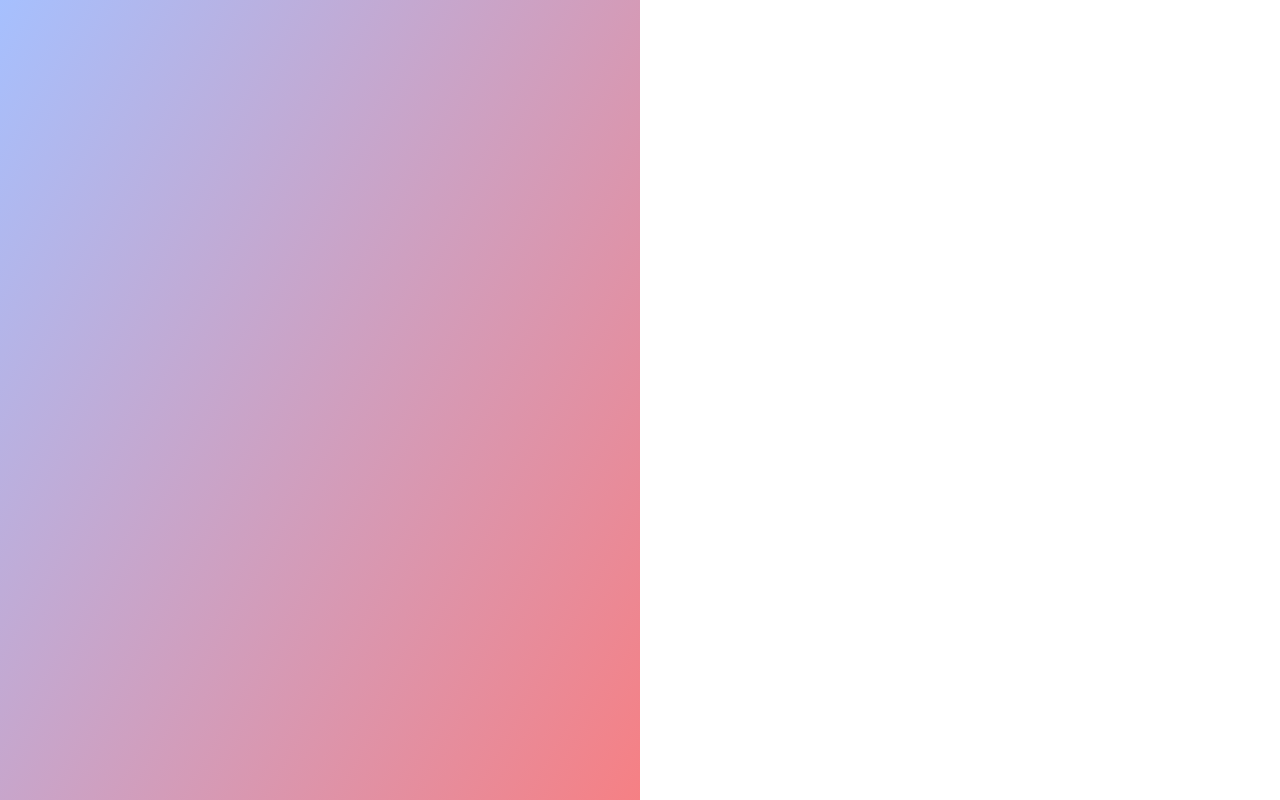
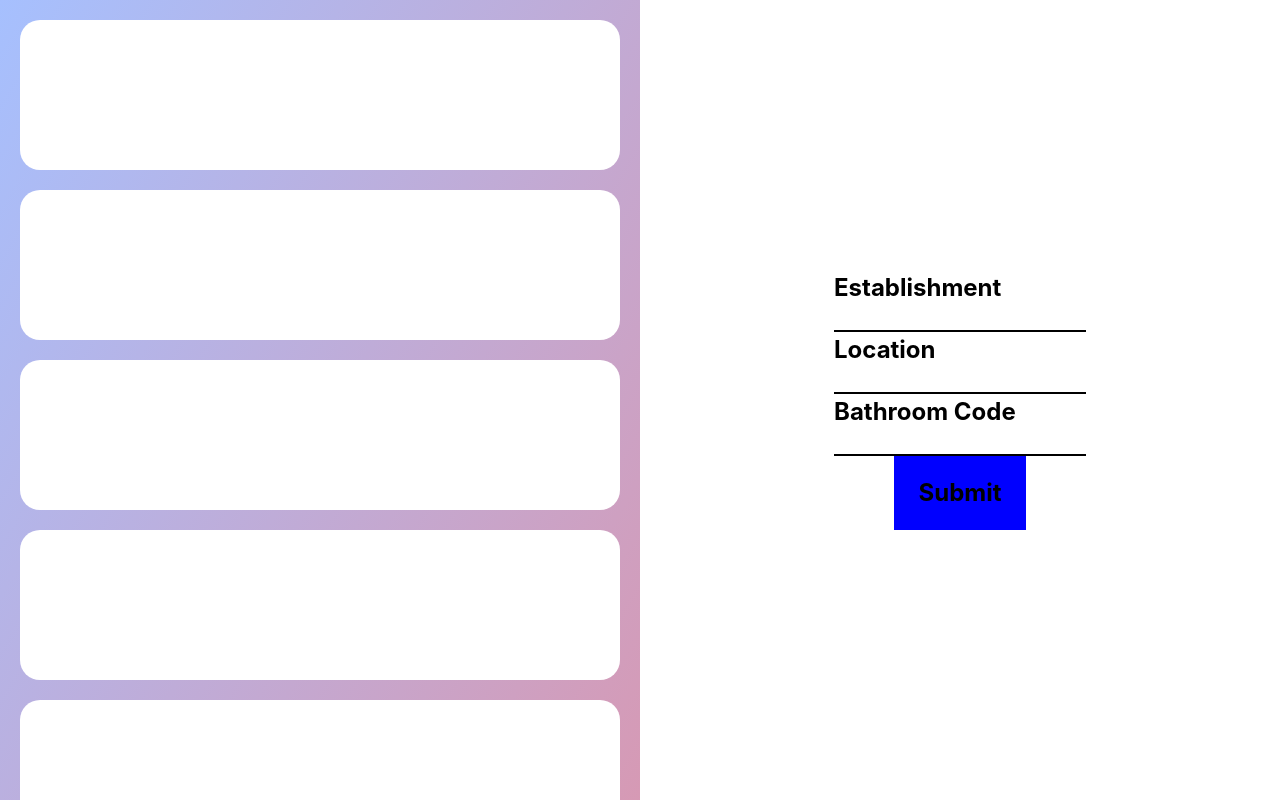
Before and after one commit to gonzalespaulb/crud-practice, a React (Create React App) app in the folder client/: page / in a window 1280 px wide. Shown: the top 800 px of the page. Built offline with nearby package versions, Linux system fonts and the light colour scheme.

Commit message:
all elements in

```diff
--- a/client/src/Main/Inputs/Inputs.js
+++ b/client/src/Main/Inputs/Inputs.js
@@ -1,9 +1,41 @@
-import { MainContainer } from "./styles"
+import {
+  MainContainer,
+  InputContainer,
+  InputLabel,
+  EstablishmentInput,
+  LocationInput,
+  CodeInput,
+  BottomUnderline,
+  SubmitBtn,
+  SubmitText,
+} from "./styles";
 
 const Inputs = () => {
-    return <MainContainer>
+  return (
+    <MainContainer>
+      <InputContainer>
+        <InputLabel>Establishment</InputLabel>
+        <EstablishmentInput/>
+        <BottomUnderline/>
+      </InputContainer>
 
+      <InputContainer>
+        <InputLabel>Location</InputLabel>
+        <LocationInput/>
+        <BottomUnderline/>
+      </InputContainer>
+
+      <InputContainer>
+        <InputLabel>Bathroom Code</InputLabel>
+        <CodeInput/>
+        <BottomUnderline/>
+      </InputContainer>
+
+      <SubmitBtn>
+        <SubmitText>Submit</SubmitText>
+      </SubmitBtn>
     </MainContainer>
-}
+  );
+};
 
 export default Inputs;
--- a/client/src/Main/Inputs/styles.js
+++ b/client/src/Main/Inputs/styles.js
@@ -2,4 +2,58 @@ import styled from "styled-components";
 
 export const MainContainer = styled.div`
     background: #fff;
+    height: 100vh;
+    position: sticky;
+    top: 0;
+    display: flex;
+    flex-direction: column;
+    justify-content: center;
+    align-items: center;
 `;
+
+export const InputContainer = styled.div`
+    position: relative;
+`;
+
+export const InputLabel = styled.h2`
+    font-size: 24px;
+`;
+
+const InputStyling = styled.input`
+    border: none;
+`;
+
+export const EstablishmentInput = styled(InputStyling)`
+
+`;
+
+export const LocationInput = styled(InputStyling)`
+
+`;
+
+export const CodeInput = styled(InputStyling)`
+
+`;
+
+export const SubmitBtn = styled.div`
+    display: flex;
+    justify-content: center;
+    align-items: center;
+    background: blue;
+    padding: 25px;
+    cursor: pointer;
+`;
+
+export const SubmitText = styled.h3`
+    font-size: 24px;
+    line-height: 24px;
+`;
+
+export const BottomUnderline = styled.div`
+    height: 2px;
+    width: 100%;
+    background: black;
+    position: absolute;
+    bottom: 0;
+    left: 0;
+`;
--- /dev/null
+++ b/client/src/Main/Outputs/Card.js
@@ -0,0 +1,9 @@
+import { CardContainer } from "./styles"
+
+const Card = () => {
+    return <CardContainer>
+
+    </CardContainer>
+}
+
+export default Card;
--- a/client/src/Main/Outputs/Outputs.js
+++ b/client/src/Main/Outputs/Outputs.js
@@ -1,8 +1,20 @@
+import Card from "./Card";
 import { MainContainer } from "./styles"
 
 const Outputs = () => {
     return <MainContainer>
-
+        <Card/>
+        <Card/>
+        <Card/>
+        <Card/>
+        <Card/>
+        <Card/>
+        <Card/>
+        <Card/>
+        <Card/>
+        <Card/>
+        <Card/>
+        <Card/>
     </MainContainer>
 }
 
--- a/client/src/Main/Outputs/styles.js
+++ b/client/src/Main/Outputs/styles.js
@@ -2,4 +2,14 @@ import styled from "styled-components";
 
 export const MainContainer = styled.div`
     background-image: linear-gradient(120deg, #a6c0fe 0%, #f68084 100%);
+    padding: 20px;
+    display: grid;
+    grid-row-gap: 20px;
+    grid-auto-rows: 150px;
 `;
+
+export const CardContainer = styled.div`
+    background: #fff;
+    border-radius: 20px;
+
+`;
```
